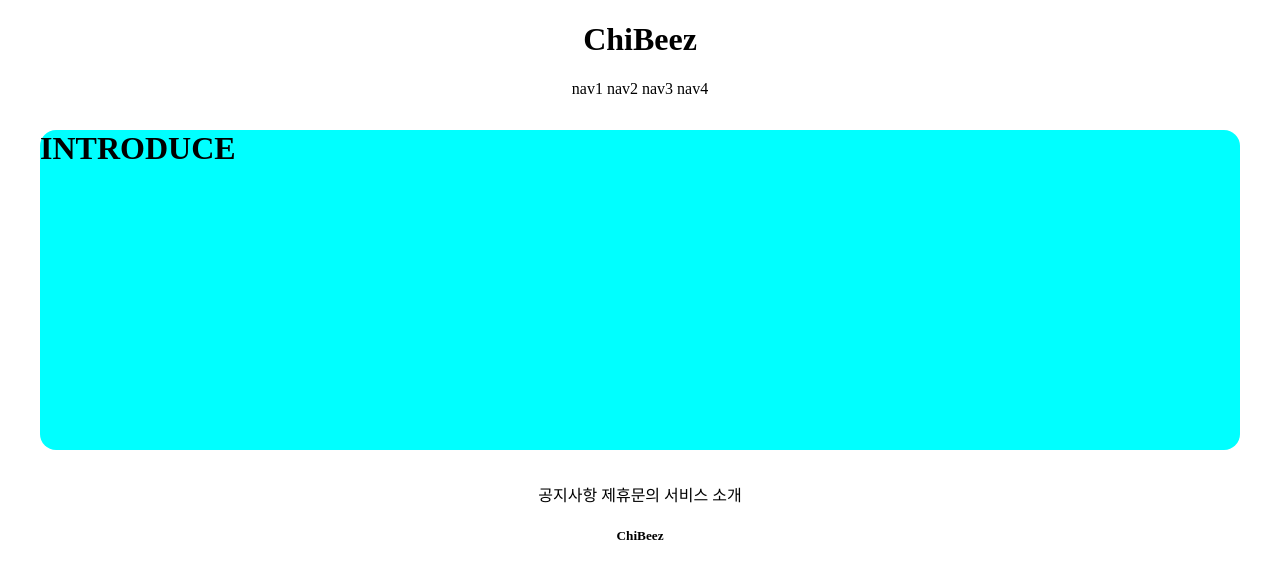
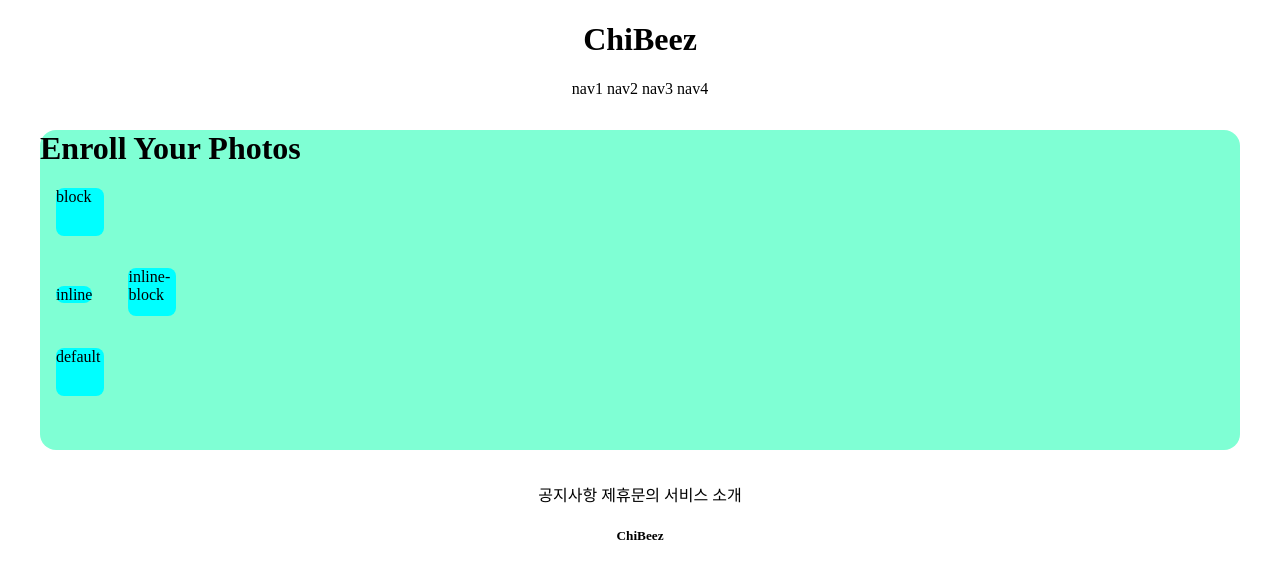
Before and after one commit to SEOJINHWAN/gis_1ban_2, a Python web app: template accountapp/templates/accountapp/introduce.html in a window 1280 px wide. Shown: the top 579 px of the page. Run offline with Jinja, Linux system fonts and the light colour scheme; the template is opened without the code that fills it, so the values that code supplies are empty.

Commit message:
7/7 1ban class commit 2

```diff
--- a/accountapp/templates/accountapp/introduce.html
+++ b/accountapp/templates/accountapp/introduce.html
@@ -2,8 +2,27 @@
 
 {% block content %}
 
-    <div style='height: 20rem; background-color: aqua; margin: 2rem; border-radius: 1rem;'>
-        <h1>INTRODUCE</h1>
+    <style>
+    .testing {
+        background-color: aqua;
+        margin: 1rem;
+        height: 48px;
+        width: 48px;
+        border-radius: .5rem;
+    }
+
+
+    </style>
+
+    <div style='height: 20rem; background-color: aquamarine; margin: 2rem; border-radius: 1rem;'>
+        <h1>Enroll Your Photos</h1>
+
+    <div class="testing" style="display: block">block</div>
+    <div class="testing" style="display: inline">inline</div>
+    <div class="testing" style="display: inline-block">inline-block</div>
+    <div class="testing" style="display: none"></div>
+    <div class="testing" >default</div>
+
     </div>
 
 {% endblock %}
```
